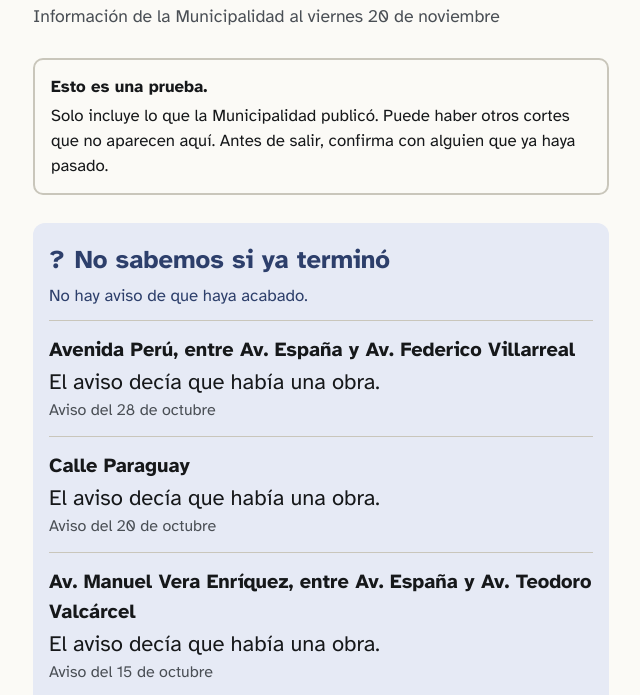
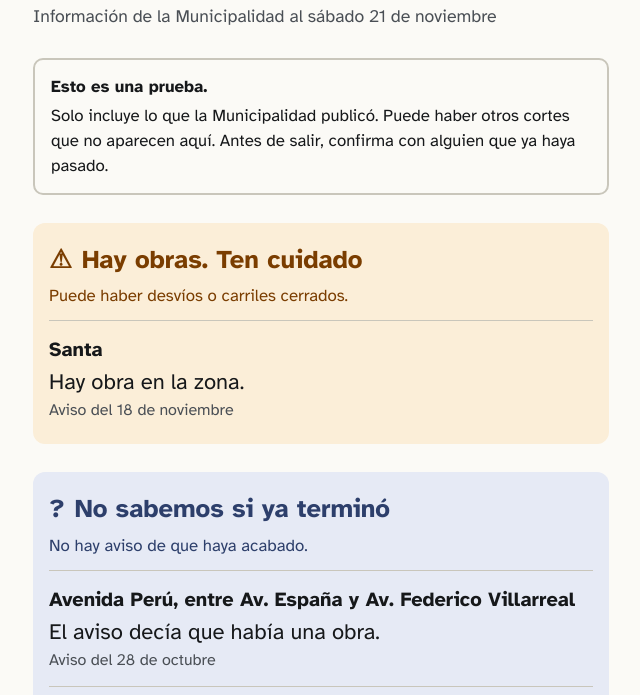
Before and after one commit to gumorenos/trujillo-hoy, a plain HTML site: page index.html in a window 1280 px wide. Shown: the part 71-766 px from the top of the page, without its empty margins (319-959 px from the left). Drawn offline with Linux system fonts and the light colour scheme.

Commit message:
boletin: 2026-11-21

```diff
--- a/index.html
+++ b/index.html
@@ -65,7 +65,7 @@ a:focus-visible { outline: 3px solid var(--fg); outline-offset: 3px; }
 <main>
   <header>
     <h1>Trujillo hoy</h1>
-    <p class="fecha">Información de la Municipalidad al viernes 20 de noviembre</p>
+    <p class="fecha">Información de la Municipalidad al sábado 21 de noviembre</p>
   </header>
 
   <div class="aviso">
@@ -73,6 +73,13 @@ a:focus-visible { outline: 3px solid var(--fg); outline-offset: 3px; }
     Solo incluye lo que la Municipalidad publicó. Puede haber otros cortes que no aparecen aquí. Antes de salir, confirma con alguien que ya haya pasado.
   </div>
 
+  <section class="obra" aria-labelledby="t-obra">
+    <h2 id="t-obra"><span aria-hidden="true">⚠</span> Hay obras. Ten cuidado</h2>
+    <p class="ayuda">Puede haber desvíos o carriles cerrados.</p>
+    <ul>
+      <li><b>Santa</b><span>Hay obra en la zona.</span><span class="visto">Aviso del 18 de noviembre</span></li>
+    </ul>
+  </section>
   <section class="duda" aria-labelledby="t-duda">
     <h2 id="t-duda"><span aria-hidden="true">?</span> No sabemos si ya terminó</h2>
     <p class="ayuda">No hay aviso de que haya acabado.</p>
@@ -94,5 +101,5 @@ a:focus-visible { outline: 3px solid var(--fg); outline-offset: 3px; }
     </ul>
   </section>
 
-  <footer>Fuente: noticias de la Municipalidad Provincial de Trujillo (gob.pe). Página de prueba, no oficial. Actualizado el 20 de noviembre</footer>
+  <footer>Fuente: noticias de la Municipalidad Provincial de Trujillo (gob.pe). Página de prueba, no oficial. Actualizado el 21 de noviembre</footer>
 </main>
```
